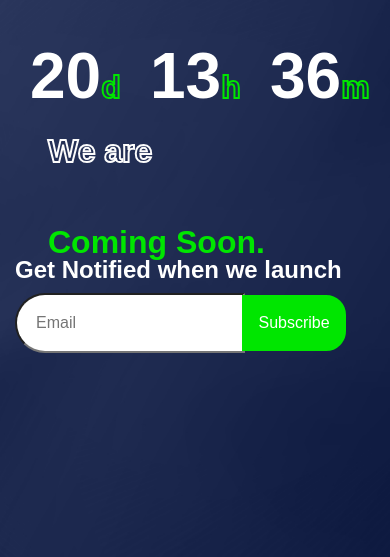
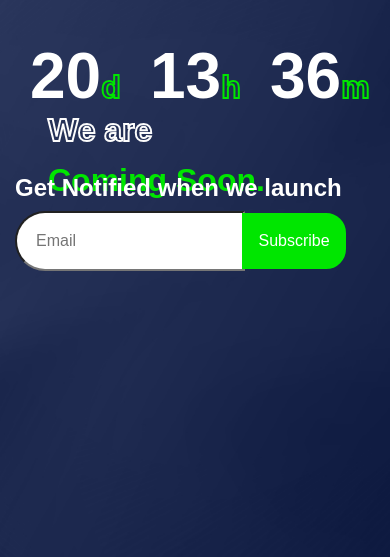
Before and after one commit to askarpasha/al-shirawi-test, a plain HTML site: page index.html in a window 390 px wide. Shown: the part 173-730 px from the top of the page. Drawn offline with nearby package versions, Linux system fonts and the light colour scheme; a web font is replaced by a local one.

Commit message:
new updates

```diff
--- a/index.html
+++ b/index.html
@@ -38,7 +38,7 @@
   <div class="row">
     <div class="col-md-7 col-12 d-flex flex-column justify-content-between px-5" style="margin-bottom: -20px;">
       <div class="mt-auto">
-        <h1 style="line-height: 91px;" class="text-left"><span class="outlined-text">We are</span><br><span class="remaining-text">Coming Soon.</span></h1>
+        <h1 class="text-left custom-line-height"><span class="outlined-text">We are</span><br><span class="remaining-text">Coming Soon.</span></h1>
       </div>
     </div>
     <div class="col-md-5 col-12 d-flex flex-column justify-content-between">
--- a/styles/style.css
+++ b/styles/style.css
@@ -109,6 +109,9 @@ body {
     font-size: 2rem !important;
     line-height: 0px;
   }
+  .custom-line-height {
+    line-height: 50px !important;
+  }
 }
 
 .footer-text {
@@ -121,6 +124,10 @@ h1 {
   font-size: 5.5rem;
   font-weight: 700; /* You can choose from 300 to 900, depending on how bold you want it */
   color: #00e600;
+}
+
+.custom-line-height {
+  line-height: 91px;
 }
 
 h3 {
```
